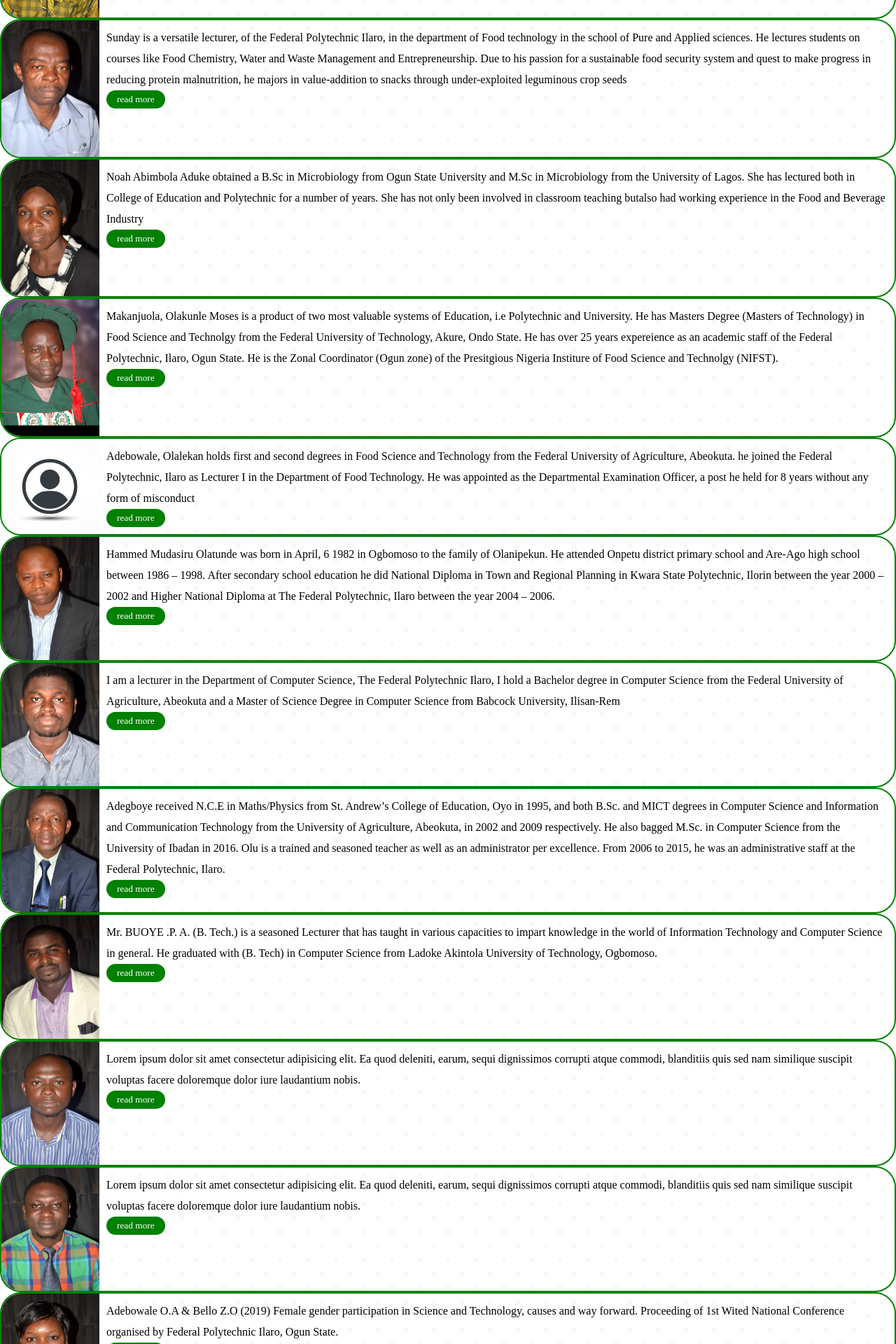
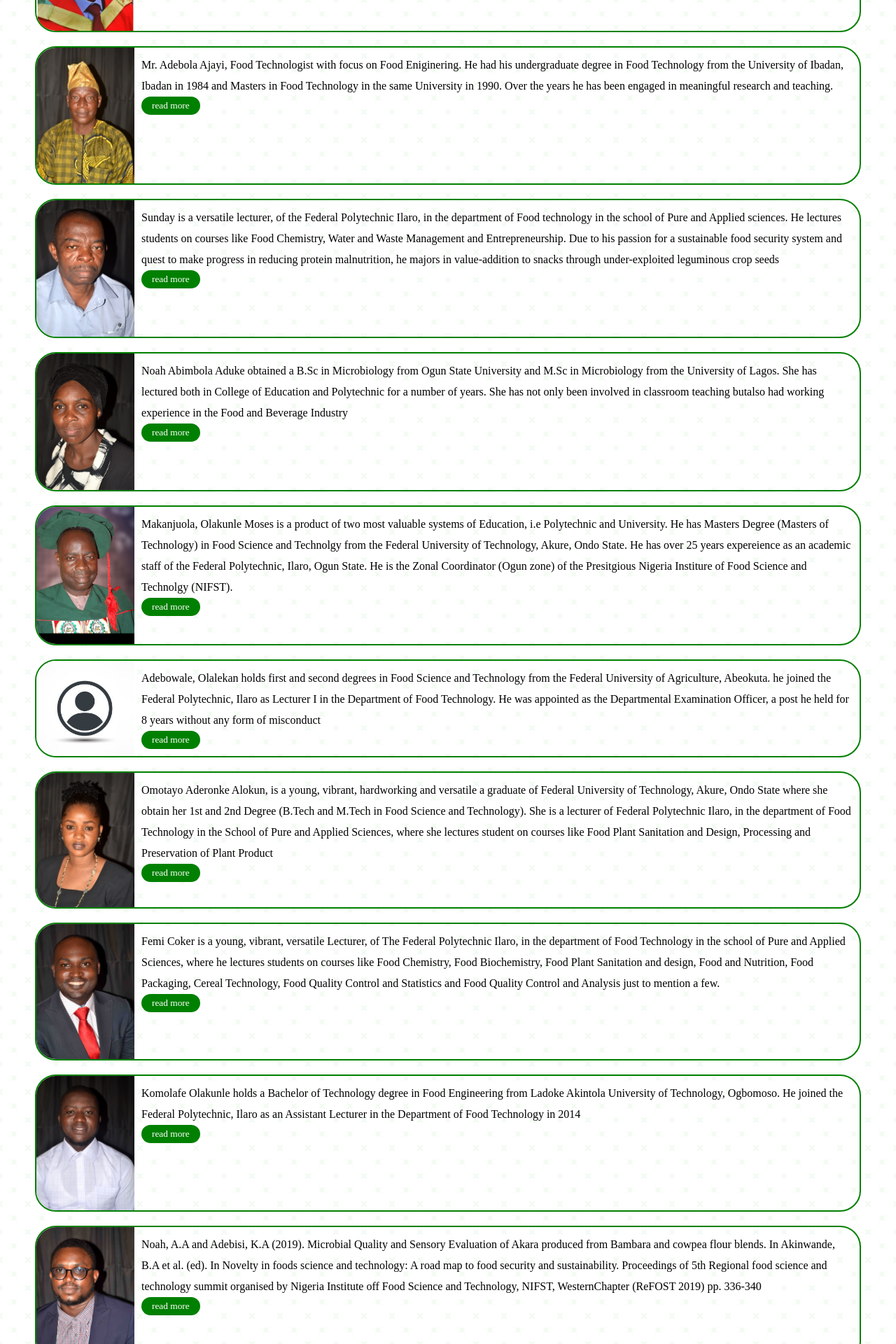
Before and after one commit to sowunmi-mayowa/cyoher, a PHP site: page /navs/foodtech.html in a window 1280 px wide. Shown: the part 880-2800 px from the top of the page at 70% size. Run offline with PHP 8.4, Linux system fonts and the light colour scheme; some libraries are stand-ins or nearby versions.

Commit message:
updates food tech

```diff
--- a/css/navs.css
+++ b/css/navs.css
@@ -37,6 +37,7 @@ img{
     border: 2px solid green;
     border-radius: 30px;
     display: flex;
+    margin: 10px 50px;
 }
 .lecturer .content{
     padding: 10px;
@@ -59,10 +60,11 @@ img{
     .lecturer{
         flex-direction: column;
         flex-wrap: nowrap;
+        margin: 10px 0px;
     }
-    .middle{
+    /* .middle{
         margin: 20px 0px;
-    }
+    } */
     .container{
         margin: 10px 30px;
     }
--- a/navs/foodtech.html
+++ b/navs/foodtech.html
@@ -18,6 +18,18 @@
         <h2>Entry requirement (HND)</h2>
         <p>Applicants seeking Higher National Diploma [HND] admission must possess the basic entry requirements for the National Diploma Programme.  In addition, the applicant must possess the ND in Food Technology obtained at not less than the Lower Credit level from the Federal Polytechnic, Ilaro or from any other Polytechnic accredited for the programme, or its recognised equivalent plus a minimum of one [1] year post qualification relevant industrial work experience. The candidate should also request his or her institution to forward his or her official academic transcript under confidential cover to the Registrar, Federal Polytechnic, Ilaro.</p>
         <h2>jamb cut off mark</h2>
+        <p>the official cut off mark is ...........</p>
+        <div class="career">
+            <h2>careers in Food Technology</h2>
+            <p>Some careers in Food Technology are:</p>
+            <ul>
+                <li>Food Safety and Inspection</li>
+                <li>Consumer Safety Officer</li>
+                <li>Food Inspector</li>
+                <li>Food Policy Analyst</li>
+                <li><a href="https://foodscience.tamu.edu/careers-in-food-science-technology/" style="text-decoration: none;color: green;">See more</a></li>
+            </ul>
+        </div>
     </div>
     <section id="lecturers">
         <div class="lecturer">
@@ -80,130 +92,84 @@
         </div>
         <div class="lecturer">
             <div class="img">
-                <img src="../img/hammed.jpg" alt="HAMMED, MUDASIRU">
+                <img src="../img/alaokun_1573333500.jpg" alt="ALOKUN, OMOTAYO ADERONKE">
             </div>
             <div class="content">
-                <p>Hammed Mudasiru Olatunde was born in April, 6 1982 in Ogbomoso to the family of Olanipekun. He attended Onpetu district primary school and Are-Ago high school between 1986 – 1998. After secondary school education he did National Diploma in Town and Regional Planning in Kwara State Polytechnic, Ilorin between the year 2000 – 2002 and Higher National Diploma at The Federal Polytechnic, Ilaro between the year 2004 – 2006. </p>
-                <button class="hammed">read more</button>
+                <p>Omotayo Aderonke Alokun, is a young, vibrant, hardworking and versatile a graduate of Federal University of Technology, Akure, Ondo State where she obtain her 1st and 2nd Degree (B.Tech and M.Tech in Food Science and Technology). She is a lecturer of Federal Polytechnic Ilaro, in the department of Food Technology in the School of Pure and Applied Sciences, where she lectures student on courses like Food Plant Sanitation and Design, Processing and Preservation of Plant Product</p>
+                <button class="alokun">read more</button>
             </div>
         </div>
 
         <div class="lecturer middle">
             <div class="img">
-                <img src="../img/ajose.jpg" alt="AJOSE-ISMAIL, BABATUNDE M.">
+                <img src="../img/coker_1573334042.jpg" alt="COKER, OLUWAFEMI JEREMIAH">
             </div>
             <div class="content">
-                <p>I am a lecturer in the Department of Computer Science, The Federal Polytechnic Ilaro, I hold a Bachelor degree in Computer Science from the Federal University of Agriculture, Abeokuta and a Master of Science Degree in Computer Science from Babcock University, Ilisan-Rem</p>
-                <button class="ajose">read more</button>
+                <p>Femi Coker is a young, vibrant, versatile Lecturer, of The Federal Polytechnic Ilaro, in the department of Food Technology in the school of Pure and Applied Sciences, where he lectures students on courses like Food Chemistry, Food Biochemistry, Food Plant Sanitation and design, Food and Nutrition, Food Packaging, Cereal Technology, Food Quality Control and Statistics and Food Quality Control and Analysis just to mention a few.</p>
+                <button class="coker">read more</button>
             </div>
         </div>
 
         <div class="lecturer">
             <div class="img">
-                <img src="../img/adegboye.jpg" alt="Adegboye O. J.">
+                <img src="../img/komolafe_1573334571.jpg" alt="KOMOLAFE, OLAKUNLE MUYIWA">
             </div>
             <div class="content">
-                <p>Adegboye received N.C.E in Maths/Physics from St. Andrew’s College of Education, Oyo in 1995, and both B.Sc. and MICT degrees in Computer Science and Information and Communication Technology from the University of Agriculture, Abeokuta, in 2002 and 2009 respectively. He also bagged M.Sc. in Computer Science from the University of Ibadan in 2016. Olu is a trained and seasoned teacher as well as an administrator per excellence. From 2006 to 2015, he was an administrative staff at the Federal Polytechnic, Ilaro. </p>
-                <button class="adegboye">read more</button>
+                <p>Komolafe Olakunle holds a Bachelor of Technology degree in Food Engineering from Ladoke Akintola University of Technology, Ogbomoso. He joined the Federal Polytechnic, Ilaro as an Assistant Lecturer in the Department of Food Technology in 2014</p>
+                <button class="komolafe">read more</button>
             </div>
         </div>
         <div class="lecturer">
             <div class="img">
-                <img src="../img/buoye.jpg" alt="BUOYE, ADEWUYI PETER">
+                <img src="../img/adebisi_1573331039.jpg" alt="ADEBISI, KEHINDE ADEDAPO">
             </div>
             <div class="content">
-                <p>Mr. BUOYE .P. A. (B. Tech.) is a seasoned Lecturer that has taught in various capacities to impart knowledge in the world of Information Technology and Computer Science in general. He graduated with (B. Tech) in Computer Science from Ladoke Akintola University of Technology, Ogbomoso.</p>
-                <button class="buoye">read more</button>
-            </div>
-        </div>
-        <div class="lecturer">
-            <div class="img">
-                <img src="../img/ogunseye.jpg" alt="OGUNSEYE, JAMES O.">
-            </div>
-            <div class="content">
-                <p>Lorem ipsum dolor sit amet consectetur adipisicing elit. Ea quod deleniti, earum, sequi dignissimos corrupti atque commodi, blanditiis quis sed nam similique suscipit voluptas facere doloremque dolor iure laudantium nobis.</p>
+                <p>Noah, A.A and Adebisi, K.A (2019). Microbial Quality and Sensory Evaluation of Akara produced from Bambara and cowpea flour blends. In Akinwande, B.A et al. (ed). In Novelty in foods science and technology: A road map to food security and sustainability. Proceedings of 5th Regional food science and technology summit organised by Nigeria Institute off Food Science and Technology, NIFST, WesternChapter (ReFOST 2019) pp. 336-340</p>
                 <button class="">read more</button>
             </div>
         </div>
         <div class="lecturer">
             <div class="img">
-                <img src="../img/awosanya.jpg" alt="AWOSANYA, AYODEJI O.">
+                <img src="../img/akinrinde_1573332387.jpg" alt="AKINRINDE, IBUKUNOLUWA MOTUNRAYO">
             </div>
             <div class="content">
-                <p>Lorem ipsum dolor sit amet consectetur adipisicing elit. Ea quod deleniti, earum, sequi dignissimos corrupti atque commodi, blanditiis quis sed nam similique suscipit voluptas facere doloremque dolor iure laudantium nobis.</p>
+                <p> I am an assistant lecturer with 4-month experience at the department of Food Technology with my research interest in Food Processing and Preservation, HACCP, Food quality control just to mention a few, I love research on underutilized indigenous raw materials which can be utilized in industries, thereby promoting their usage. My love for knowledge and research has made me to further my academic programme by enrolling for a doctoral programme at the University of Ibadan.</p>
                 <button class="">read more</button>
             </div>
         </div>
         <div class="lecturer">
             <div class="img">
-                <img src="../img/ms adebowale bada.jpg" alt="ADEBOWALE, OLUWAFUNKE ADEBISI">
+                <img src="../img/jenfa_1573334234.jpg" alt="JENFA, DAMILOLA MARY">
             </div>
             <div class="content">
-                <p>Adebowale O.A & Bello Z.O (2019) Female gender participation in Science and Technology, causes and way forward. Proceeding of 1st Wited National Conference organised by Federal Polytechnic Ilaro, Ogun State.</p>
+                <p>I am an assistant lecturer with 4 months experience. My research interest include Food Quality Control and Assurance. I currently take courses at National Diploma (ND) leve</p>
                 <button class="">read more</button>
             </div>
         </div>
         <div class="lecturer">
             <div class="img">
-                <img src="../img/folahan.jpg" alt="JIBOKU, FOLAHAN JOSEPH">
+                <img src="../img/mohammed_1573335925.jpg" alt="MOHAMMED, ABIOLA OMOBONIKEI">
             </div>
             <div class="content">
-                <p>Mr Jiboku Folahan is a lecturer in the Computer Science Department of the  Federal Polytechnic Ilaro, He has a Bachelor's degree in Computer Information System from Babcock University, His research interest are in the areas of Information Security, Cyber security, Management Information SysteM.</p>
+                <p>Mohammed, Abiola Omobonike, Chief Technologist in the Department of Food Technology, (HND, PGD,Food Technology, BSc Microbiology). My research interest is on Processing and Preservation My carear objective is always poised in achieving result in a challenging working environment and delilgting of in serious drive for practical academic destruction and excellence at all time through hard work and commitment</p>
                 <button class="">read more</button>
             </div>
         </div>
         <div class="lecturer">
             <div class="img">
-                <img src="../img/ayodele.jpg" alt="AYODELE, EMMANUEL">
+                <img src="../img/adeosun_1573336586.jpg" alt="ADEOSUN, BUKOLA OMOZELE">
             </div>
             <div class="content">
-                <p>Readiness to work with dedication.
-
-                    Excellent problem-solving skills and a diligent follower of policies and procedures.
-
-                    Able to work productively and instinctively with good initiative.
-
-                    Reliable, trustworthy and an excellent understanding of information and confidentiality.
-
-                    Confident in communicating and presenting at all levels.
-
-                    Experienced at working under pressure remaining calm and professional at all times.</p>
-                <button class="">read more</button>
+                <p>Adeosun Omozele Bukola is a Technologist in the Department of Food Technology Federal Polytechnic, Ilaro Ogun state. She Obtained her Higher National Diploma (HND) in Food Technology from Federal Polytechnic Ilaro in (2011). She also holds B.sc and M.sc degree in Microbiology from the Crescent University Abeokuta and University of Ibadan, Ibadan respectively.                </p>
+                <button class="adeosun">read more</button>
             </div>
         </div>
         <div class="lecturer">
             <div class="img">
-                <img src="../img/victor.jpg" alt="SODEINDE, VICTOR OLUWASEYI">
+                <img src="../img/ilesanmi_1573336218.jpg" alt="ILESANMI, IDAYAT OLADAMOLA">
             </div>
             <div class="content">
-                <p>I am a lecturer in the Department of Computer Science, The Federal Polytechnic Ilaro, I hold a Bachelor degree in Computer Science from Crescent University Abeokuta. My research interest lie in the areas of Artificial Intelligence, Machine Learning, Natural language processing.</p>
-                <button class="">read more</button>
-            </div>
-        </div>
-        <div class="lecturer">
-            <div class="img">
-                <img src="../img/mrs abdul.jpg" alt="ABDUL, AYOOLA">
-            </div>
-            <div class="content">
-                <p>Lorem ipsum dolor sit amet consectetur adipisicing elit. Ipsum adipisci quasi repellendus voluptatum eos natus expedita laborum quos doloribus assumenda? Odio maiores vitae odit vel nesciunt omnis voluptatem aliquid officia!</p>
-                <button class="">read more</button>
-            </div>
-        </div>
-        <div class="lecturer">
-            <div class="img">
-                <img src="../img/arowolo.jpg" alt="AAROWOLO, PAUL OLUWATIMILEHIN">
-            </div>
-            <div class="content">
-                <p>AROWOLO PAUL OLUWATIMILEHIN is a well mannered, articulate, intelligent and hardworking individual who is able to converse in a polite and courteous manner. Possessing excellent leadership, interpersonal and communication skills gained through studies, human resources and skill acquisition trainings</p>
-                <button class="">read more</button>
-            </div>
-        </div>
-        <div class="lecturer">
-            <div class="img">
-                <img src="../img/bello.jpg" alt="BELLO, ZAINAB OMOLARA">
-            </div>
-            <div class="content">
-                <p>Miss Bello Zainab Omolara is a technologist in the departmentComputer Science, School of Pure and Applied Science at The federal Polytechnic Ilaro. HND holder in Computer Science</p>
+                <p>Ilesanmi, Idayat Oladamola is a Technologist II in the Department of Food Technology, School of Pure and Applied Sciences, The Federal Polytechnic Ilaro, OgunState, She takes practical courses in microbiology and her research interest is basically on processing and preservation of food products with the aid of locally fabricated equipment.</p>
                 <button class="">read more</button>
             </div>
         </div>
```
Also changed, not shown: js/foodtech.js (+31 -0 lines), navs/cs.html (+13 -1 lines), img/adebisi_1573331039.jpg (added), img/adeosun_1573336586.jpg (added), img/akinrinde_1573332387.jpg (added), img/alaokun_1573333500.jpg (added), img/coker_1573334042.jpg (added), img/ilesanmi_1573336218.jpg (added), img/jenfa_1573334234.jpg (added), img/komolafe_1573334571.jpg (added), img/mohammed_1573335925.jpg (added).
